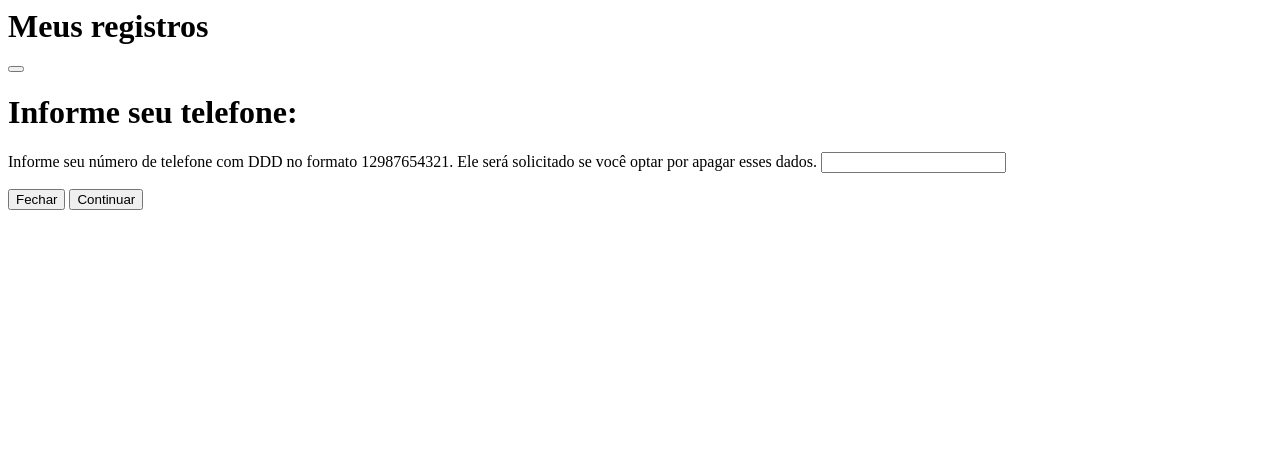
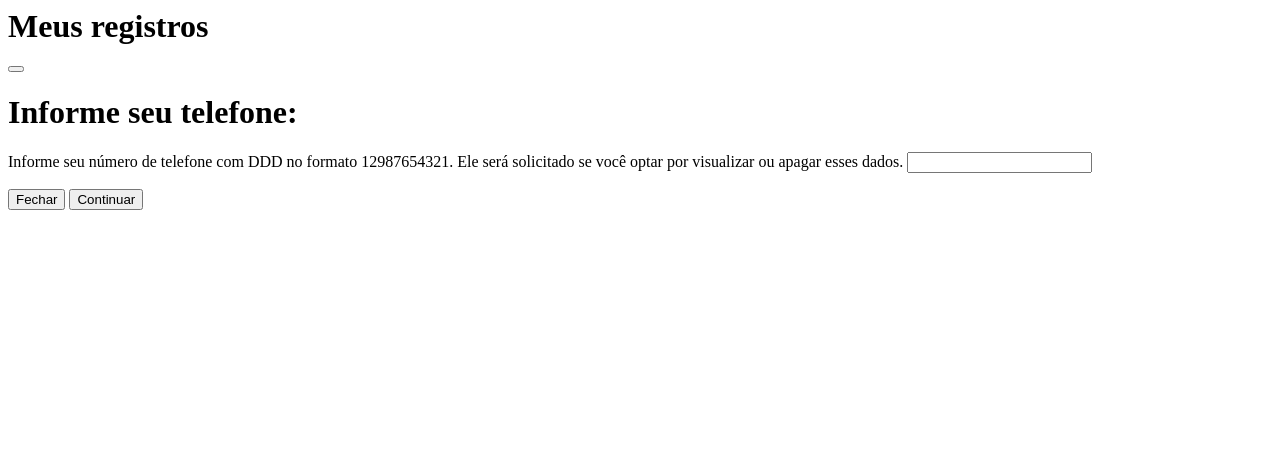
Before and after one commit to kelson-pereira/univesp-pi-2, a Django app: page /registros_telefone in a window 1280 px wide. Shown: the top 467 px of the page. Run offline with Django 5.2, Linux system fonts and the light colour scheme.

Commit message:
Correção da mensagem da janela registro e da política de privacidade

```diff
--- a/combate_aedes/forms.py
+++ b/combate_aedes/forms.py
@@ -13,7 +13,7 @@ class ValidarNumero(forms.Form):
     numero = forms.CharField(initial='', widget=forms.TextInput(attrs={'class':'form-control fs-2 mt-3','inputmode':'numeric'}), label='Forneça o número do endereço do local do foco suspeito.', validators=[RegexValidator('^[0-9]{0,6}$', message='Número inválido, use somente números.')])
 
 class ValidarTelefone(forms.Form):
-    telefone = forms.CharField(initial='', widget=forms.TextInput(attrs={'class':'form-control fs-2 mt-3','inputmode':'numeric'}), label='Informe seu número de telefone com DDD no formato 12987654321. Ele será solicitado se você optar por apagar esses dados.', validators=[RegexValidator('^([0-9]{11})$', message='Telefone inválido, use somente números.')])
+    telefone = forms.CharField(initial='', widget=forms.TextInput(attrs={'class':'form-control fs-2 mt-3','inputmode':'numeric'}), label='Informe seu número de telefone com DDD no formato 12987654321. Ele será solicitado se você optar por visualizar ou apagar esses dados.', validators=[RegexValidator('^([0-9]{11})$', message='Telefone inválido, use somente números.')])
 
 class ValidarFoto(forms.Form):
     imagem = forms.ImageField(widget=forms.FileInput(attrs={'class':'form-control mt-3','id':'file-input','data-btnText':'Select'}), label='(Opcional) Se possível, adicione uma foto do local suspeito. Isso pode auxiliar significativamente nas ações de combate ao mosquito.', validators=[FileExtensionValidator(allowed_extensions=['jpg','jpeg','png','heic'], message='Formato inválido, use .jpg, .jpeg, .png ou .heic')], required=False)
--- a/combate_aedes/templates/registrar/politica.html
+++ b/combate_aedes/templates/registrar/politica.html
@@ -38,7 +38,7 @@
                     <li class="fs-5">Armazenamento e Segurança</li>
                     <p>Mantemos medidas de segurança técnicas, administrativas e físicas para proteger suas informações contra acesso não autorizado, divulgação, alteração ou destruição.</p>
                     <li class="fs-5">Seus Direitos</li>
-                    <p>Você tem direito a acessar, corrigir ou excluir suas informações pessoais. Você também pode optar por não receber comunicações deste serviço a qualquer momento.</p>
+                    <p>Você tem direito a acessar, visualizar ou excluir suas informações pessoais. Você também pode optar por não receber comunicações deste serviço a qualquer momento.</p>
                     <li class="fs-5">Alterações nesta Política</li>
                     <p>Esta Política de Privacidade está sujeita a alterações. Quaisquer alterações serão publicadas nesta página.</p>
                     <li class="fs-5">Contato</li>
```
